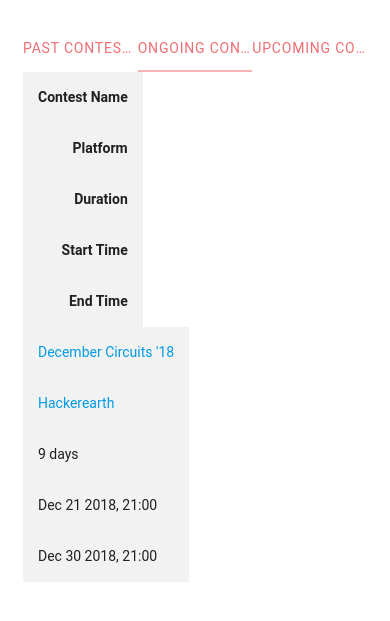
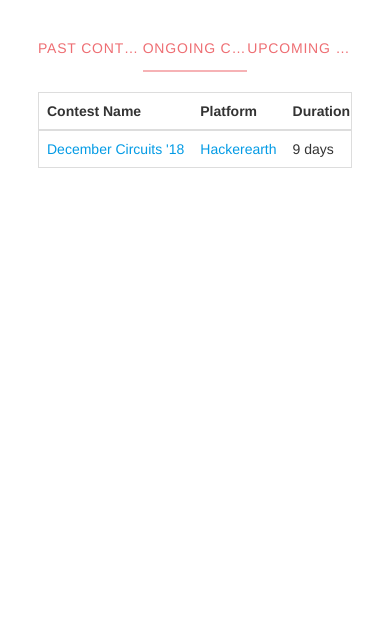
Before and after one commit to GT-18/Contest-List, a Django app: page / in a window 390 px wide. Shown: the part 18-639 px from the top of the page. Run offline with Django 3.2, Linux system fonts and the light colour scheme; data comes from the database, SQL or seed files in the repository; both versions use the stored data as it was after the commit; some libraries are stand-ins or nearby versions; some web fonts are replaced.

Commit message:
Fixed Responsive UI

```diff
--- a/contest/settings.py
+++ b/contest/settings.py
@@ -25,7 +25,7 @@ SECRET_KEY = 'dze0s^8n=f6l)s0*onzmj0w-fh2@2%#sf)7bqh=ui3x!_nm@ej'
 # SECURITY WARNING: don't run with debug turned on in production!
 DEBUG = True
 
-ALLOWED_HOSTS = [u'contests.pythonanywhere.com']
+ALLOWED_HOSTS = [u'contests.pythonanywhere.com',u'127.0.0.1']
 
 
 # Application definition
--- a/contests/templates/contests/base.html
+++ b/contests/templates/contests/base.html
@@ -4,6 +4,14 @@
 <head>
 	<meta name="viewport" content="width=device-width, initial-scale=1.0"/>
 	<title>Contest List</title>
+	<!-- Latest compiled and minified CSS -->
+	<link rel="stylesheet" href="https://maxcdn.bootstrapcdn.com/bootstrap/3.3.7/css/bootstrap.min.css">
+
+	<!-- jQuery library -->
+	<script src="https://ajax.googleapis.com/ajax/libs/jquery/3.3.1/jquery.min.js"></script>
+
+	<!-- Latest compiled JavaScript -->
+	<script src="https://maxcdn.bootstrapcdn.com/bootstrap/3.3.7/js/bootstrap.min.js"></script>
 	<link rel="stylesheet" type="text/css" href="{% static 'contests/css/materialize.min.css' %}"/>
 	<link href="https://fonts.googleapis.com/icon?family=Material+Icons" rel="stylesheet">
 	<link rel="stylesheet" type="text/css" href="{% static 'contests/css/style.css' %}"/>
--- a/contests/templates/contests/home.html
+++ b/contests/templates/contests/home.html
@@ -18,9 +18,10 @@ Materialize.toast('{{ toast_message }}', 30000,'rounded');
 				<li class="tab col s6"><a href="#upcoming">Upcoming Contests</a></li>
 			</ul>
 		</div>
-		<div id="past" class="col s12">
+	</div>
+	<div id="past" class="table-responsive">
 		{% if past_contests %}
-				<table class="striped responsive-table">
+			<table class="table">
 				<thead>
 					<tr>
 						<th data-field="name">Contest Name</th>
@@ -49,11 +50,11 @@ Materialize.toast('{{ toast_message }}', 30000,'rounded');
 		{% else %}
 			<b>No past contests are available</b>
 		{% endif %}
-
 	</div>
-		<div id="ongoing" class="col s12">
+	<div id="ongoing" class="table-responsive">
 		{% if ongoing_contests %}
-				<table class="striped responsive-table">
+			<table class="table">
+				<thead>
 					<tr>
 						<th data-field="name">Contest Name</th>
 						<th data-field="platform">Platform</th>
@@ -61,6 +62,7 @@ Materialize.toast('{{ toast_message }}', 30000,'rounded');
 						<th data-field="contest_start_time">Start Time</th>
 						<th data-field="contest_end_time">End Time</th>
 					</tr>
+				</thead>
 				<tbody>
 					{% for contest in ongoing_contests %}
 					<tr>
@@ -78,12 +80,12 @@ Materialize.toast('{{ toast_message }}', 30000,'rounded');
 				</tbody>
 			</table>
 		{% else %}
-			<b>No ongoing contests available as of now.</b>
+			<b>No ongoing contests are available</b>
 		{% endif %}
 	</div>
-		<div id="upcoming" class="col s12">
+	<div id="upcoming" class="table-responsive">
 		{% if upcoming_contests %}
-				<table class="striped responsive-table">
+			<table class="table">
 				<thead>
 					<tr>
 						<th data-field="name">Contest Name</th>
@@ -114,6 +116,5 @@ Materialize.toast('{{ toast_message }}', 30000,'rounded');
 		{% endif %}
 	</div>
 </div>
-</div>
 
 {% endblock %}
--- a/contests/views.py
+++ b/contests/views.py
@@ -30,7 +30,10 @@ def convert_time(n):
 def create_contests():
 	contest_list = get_contests()
 	for contest in contest_list:
-		if Contest.objects.filter(event_link = contest['href'], event = ''.join([i if ord(i) < 128 else '' for i in contest['event']])).exists():
+		if Contest.objects.filter(event_link = contest['href'],event = ''.join([i if ord(i) < 128 else '' for i in contest['event']])).exists():
+			cur = Contest.objects.get(event_link = contest['href'],event = ''.join([i if ord(i) < 128 else '' for i in contest['event']]))
+			cur.start_time = datetime.strptime(contest['start'], '%Y-%m-%dT%H:%M:%S') + timedelta(minutes = 330)
+			cur.end_time = datetime.strptime(contest['end'], '%Y-%m-%dT%H:%M:%S') + timedelta(minutes = 330)
 			continue
 		temp = Contest()
 		temp.duration = convert_time(contest['duration'])
```
Also changed, not shown: db.sqlite3, 14 other files. Lines whose indentation alone changed are shown as unchanged.
